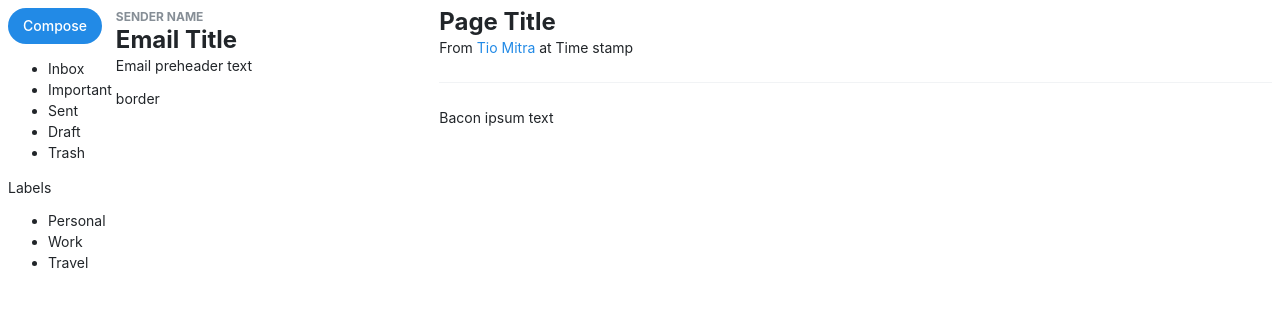
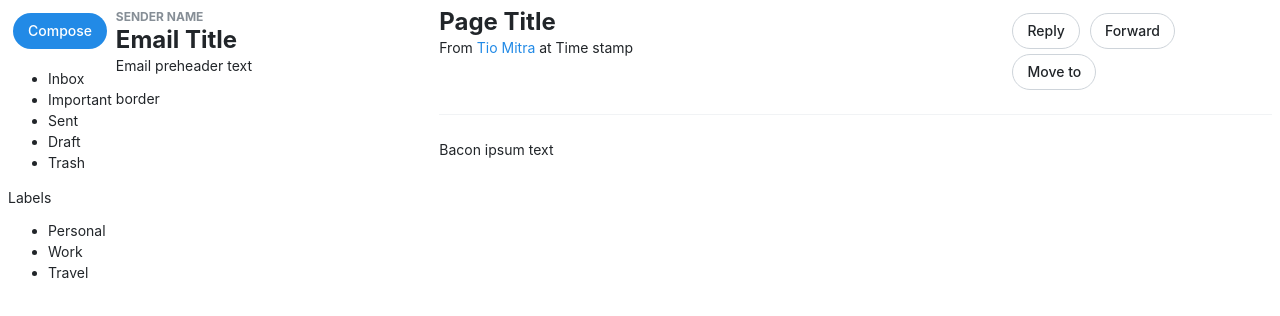
Before and after one commit to marclevetin/progressUI-email-inbox-mockup, a React (Create React App) app: page / in a window 1280 px wide. Shown: the top 316 px of the page. Built offline with nearby package versions, Linux system fonts and the light colour scheme.

Commit message:
changed Pill button to have dynamic color based on props.  Added action buttons to Email Details.  Removed padding from row to better match design in a semi-hacky way.

```diff
--- a/src/components/PillButton/PillButton.css
+++ b/src/components/PillButton/PillButton.css
@@ -1,3 +1,5 @@
 .pill {
     border-radius: 18px;
+    display: inline;
+    margin: 5px;
 }
--- a/src/components/PillButton/PillButton.js
+++ b/src/components/PillButton/PillButton.js
@@ -2,10 +2,11 @@ import React from 'react';
 
 import './PillButton.css';
 
-const PillButton = props => (
-    <div>
-        <button className="btn btn-blue pill">{props.text}</button>
-    </div>
-)
+const PillButton = props => {
+        const buttonColor = (props.color === 'blue') ? 'btn pill btn-blue' : 'btn pill btn-gray';
+        return (
+            <button className={buttonColor}>{props.text}</button>
+        )
+}
 
 export default PillButton;
--- a/src/containers/EmailDetail/EmailDetail.css
+++ b/src/containers/EmailDetail/EmailDetail.css
@@ -0,0 +1,3 @@
+.no-padding {
+    padding-bottom: 0px;
+}
--- a/src/containers/EmailDetail/EmailDetail.js
+++ b/src/containers/EmailDetail/EmailDetail.js
@@ -1,4 +1,6 @@
 import React, { Component } from "react";
+
+import PillButton from "../../components/PillButton";
 
 class EmailDetail extends Component {
   state = {};
@@ -7,19 +9,26 @@ class EmailDetail extends Component {
     return (
       <div className="col-md-8">
         <div class="page-title-container">
-          <div class="page-title-group">
-            <h5 class="page-title">Page Title
-                {/* <span class="page-title-group-actions right">
-                    <button class="btn btn-blue btn-ghost btn-xs">Reply</button>
-                    <button class="btn btn-blue btn-ghost btn-xs">Forward</button>
-                    <button class="btn btn-blue btn-ghost btn-xs">Move to</button>
-                </span> */}
-            </h5>
-            <p>From <a>Tio Mitra</a> at Time stamp</p>
+          <div className="grid-half">
+            <div className="row no-padding">
+              <div className="col-md-8">
+                <div class="page-title-group">
+                  <h5 class="page-title">Page Title</h5>
+                  <p>
+                    From <a>Tio Mitra</a> at Time stamp
+                  </p>
+                </div>
+              </div>
+              <div className="col-md-4">
+                <PillButton text='Reply' />
+                <PillButton text='Forward' />
+                <PillButton text='Move to' />
+              </div>
+            </div>
           </div>
         </div>
-          <hr />
-          <p>Bacon ipsum text</p>
+        <hr />
+        <p>Bacon ipsum text</p>
       </div>
     );
   }
--- a/src/containers/Sidebar/Sidebar.js
+++ b/src/containers/Sidebar/Sidebar.js
@@ -12,6 +12,7 @@ class Sidebar extends Component {
             <div className="col-md-1">
                 <PillButton
                     text="Compose"
+                    color="blue"
                 />
 
                 <ul>
```
